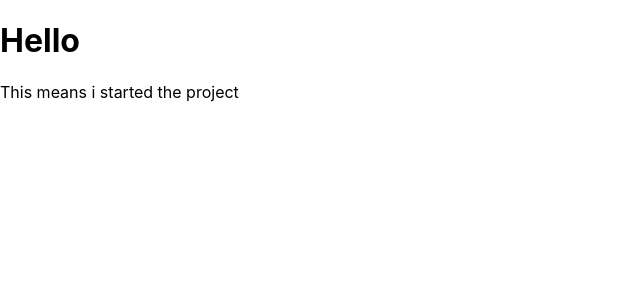
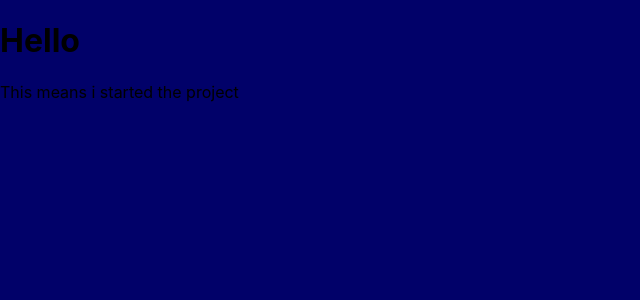
Before and after one commit to Coder-Babu19/BASIC-PROJECT-REACT-JS, a React (Create React App) app in the folder my-app/: page / in a window 1280 px wide. Shown: the top 300 px of the page, without its empty margins (0-640 px from the left). Built offline with nearby package versions, Linux system fonts and the light colour scheme.

Commit message:
background color to blue

```diff
--- a/my-app/src/App.css
+++ b/my-app/src/App.css
@@ -2,10 +2,10 @@
   text-align: center;
 }
 
-.App-logo {
+/* .App-logo {
   height: 40vmin;
   pointer-events: none;
-}
+} */
 
 @media (prefers-reduced-motion: no-preference) {
   .App-logo {
@@ -24,7 +24,7 @@
   color: white;
 }
 
-.App-link {
+/* .App-link {
   color: #61dafb;
 }
 
@@ -35,4 +35,4 @@
   to {
     transform: rotate(360deg);
   }
-}
+}  */
--- a/my-app/src/index.css
+++ b/my-app/src/index.css
@@ -5,6 +5,7 @@ body {
     sans-serif;
   -webkit-font-smoothing: antialiased;
   -moz-osx-font-smoothing: grayscale;
+  background-color: rgb(1, 1, 105);
 }
 
 code {
```
